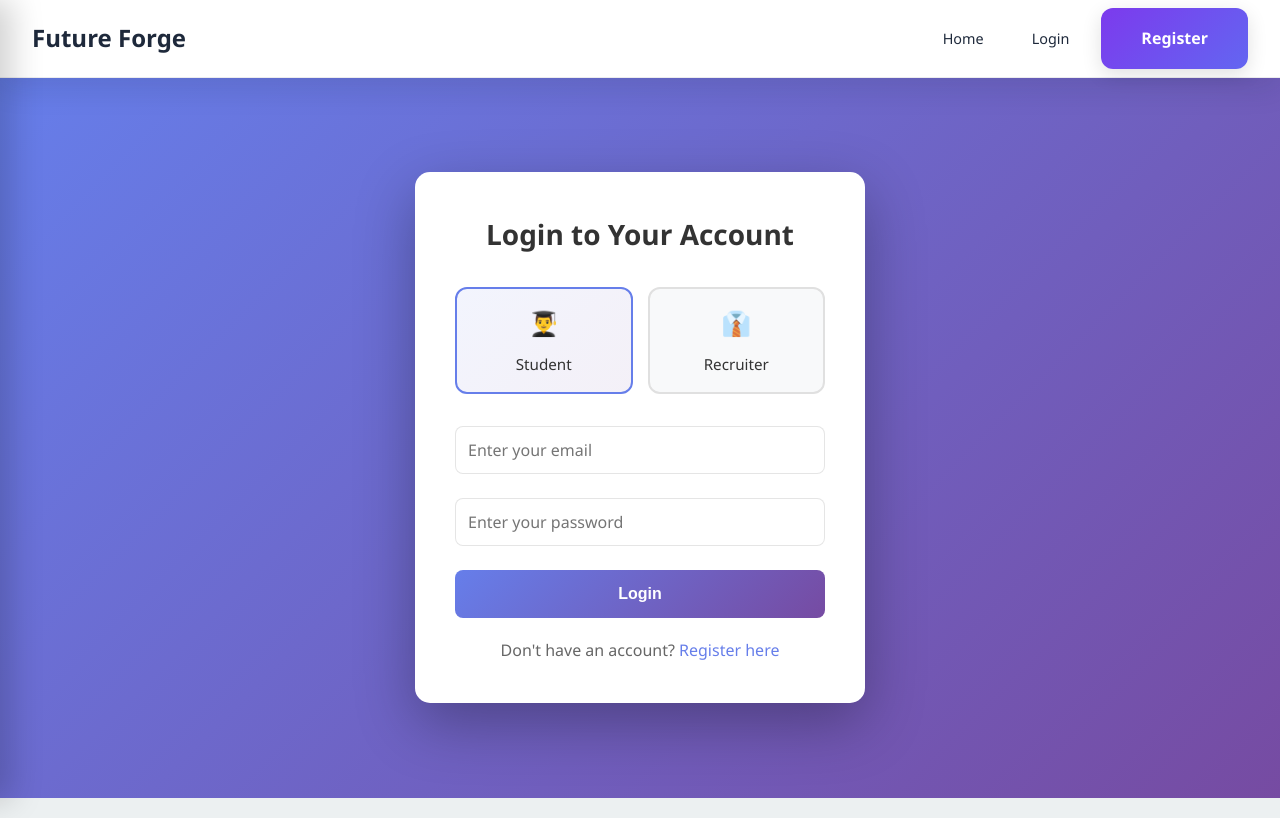
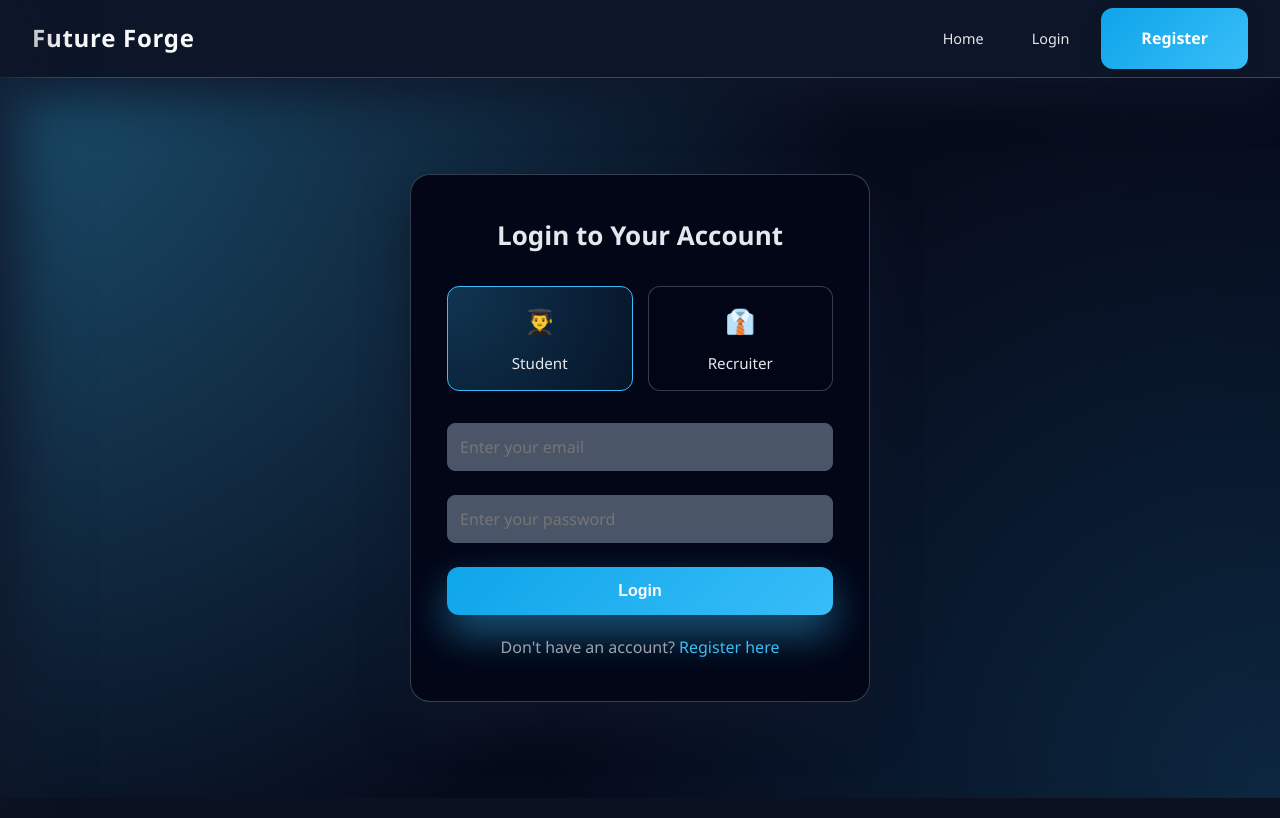
Before and after one commit to G-31-FutureForge/Future-Forge, a React (Create React App) app in the folder my-project/: page /login in a window 1280 px wide. Built offline with nearby package versions, Linux system fonts and the light colour scheme; no server answers.

Commit message:
updated ui of Home page

```diff
--- a/my-project/src/App.css
+++ b/my-project/src/App.css
@@ -11,50 +11,50 @@ body {
   transition: background-color 0.3s ease, color 0.3s ease;
 }
 
-/* Theme variables */
+/* Theme variables - light mode (fallback) */
 :root {
-  --bg: #ecf0f1;
-  --bg-rgb: 236,240,241;
+  --bg: #0b1120;
+  --bg-rgb: 11,17,32;
+  --surface: #020617;
+  --surface-rgb: 2,6,23;
+  --surface-alt: #020617;
+  --muted: #9ca3af;
+  --accent: #38bdf8;
+  --accent-rgb: 56,189,248;
+  --accent-strong: #0ea5e9;
+  --accent-contrast: #f9fafb;
+  --text: #e5e7eb;
+  --text-rgb: 229,231,235;
+  --shadow: 0 22px 45px rgba(15,23,42,0.8);
+  --border: rgba(148,163,184,0.35);
+  --overlay: rgba(15,23,42,0.75);
+  --hero-gradient-start: #020617;
+  --hero-gradient-end: #020617;
+  --cta-gradient-start: #020617;
+  --cta-gradient-end: #020617;
+}
+
+/* Optional true light theme (if you ever set data-theme=\"light\") */
+[data-theme="light"] {
+  --bg: #f3f4f6;
+  --bg-rgb: 243,244,246;
   --surface: #ffffff;
   --surface-rgb: 255,255,255;
-  --surface-alt: #f7f9fc;
-  --muted: #6c757d;
-  --accent: #6366f1;
-  --accent-rgb: 99,102,241;
-  --accent-strong: #7c3aed;
-  --accent-contrast: #f8fafc;
-  --text: #1e293b;
-  --text-rgb: 30,41,59;
-  --shadow: 0 10px 30px rgba(15,23,42,0.12);
+  --surface-alt: #f9fafb;
+  --muted: #6b7280;
+  --accent: #2563eb;
+  --accent-rgb: 37,99,235;
+  --accent-strong: #1d4ed8;
+  --accent-contrast: #f9fafb;
+  --text: #0f172a;
+  --text-rgb: 15,23,42;
+  --shadow: 0 12px 30px rgba(15,23,42,0.18);
   --border: rgba(15,23,42,0.08);
-  --overlay: rgba(15,23,42,0.55);
-  --hero-gradient-start: #f8fafc;
-  --hero-gradient-end: #edf2f7;
-  --cta-gradient-start: #1a202c;
-  --cta-gradient-end: #2d3748;
-}
-
-/* Dark theme overrides */
-[data-theme="dark"] {
-  --bg: #030712;
-  --bg-rgb: 3,7,18;
-  --surface: #0f1720;
-  --surface-rgb: 15,23,32;
-  --surface-alt: #131c2a;
-  --muted: #a0aec0;
-  --accent: #7dd3fc;
-  --accent-rgb: 125,211,252;
-  --accent-strong: #38bdf8;
-  --accent-contrast: #f8fafc;
-  --text: #e2e8f0;
-  --text-rgb: 226,232,240;
-  --shadow: 0 25px 45px rgba(0,0,0,0.55);
-  --border: rgba(148,163,184,0.35);
-  --overlay: rgba(3,7,18,0.75);
-  --hero-gradient-start: #0b1220;
-  --hero-gradient-end: #111b2a;
-  --cta-gradient-start: #0f172a;
-  --cta-gradient-end: #0b1120;
+  --overlay: rgba(15,23,42,0.45);
+  --hero-gradient-start: #eff6ff;
+  --hero-gradient-end: #e5e7eb;
+  --cta-gradient-start: #111827;
+  --cta-gradient-end: #020617;
 }
 
 .App {
--- a/my-project/src/App.js
+++ b/my-project/src/App.js
@@ -42,9 +42,9 @@ function App() {
   const [sidebarOpen, setSidebarOpen] = useState(false);
   const [theme, setTheme] = useState(() => {
     try {
-      return localStorage.getItem('theme') || 'light';
+      return localStorage.getItem('theme') || 'dark';
     } catch (e) {
-      return 'light';
+      return 'dark';
     }
   });
 
--- a/my-project/src/components/auth/Login/Login.css
+++ b/my-project/src/components/auth/Login/Login.css
@@ -4,25 +4,29 @@
   justify-content: center;
   align-items: center;
   min-height: calc(100vh - 80px);
-  padding: 20px;
-  background: linear-gradient(135deg, #667eea 0%, #764ba2 100%);
+  padding: 32px 20px;
+  background:
+    radial-gradient(circle at top left, rgba(var(--accent-rgb), 0.35), transparent 58%),
+    radial-gradient(circle at bottom right, rgba(var(--accent-rgb), 0.18), transparent 50%),
+    linear-gradient(135deg, var(--bg), #020617);
 }
 
 .login-form {
-  background: white;
-  padding: 40px;
-  border-radius: 15px;
-  box-shadow: 0 20px 60px rgba(0, 0, 0, 0.3);
+  background: var(--surface);
+  padding: 40px 36px;
+  border-radius: 20px;
+  box-shadow: var(--shadow);
   width: 100%;
-  max-width: 450px;
+  max-width: 460px;
+  border: 1px solid var(--border);
 }
 
 .login-form h2 {
   text-align: center;
   margin-bottom: 30px;
-  color: #333;
-  font-size: 28px;
-  font-weight: 600;
+  color: var(--text);
+  font-size: 26px;
+  font-weight: 650;
 }
 
 .user-type-group {
@@ -37,22 +41,23 @@
 
 .user-type-option {
   flex: 1;
-  border: 2px solid #e0e0e0;
-  border-radius: 10px;
-  padding: 15px;
+  border: 1px solid var(--border);
+  border-radius: 999px;
+  padding: 12px 14px;
   cursor: pointer;
   transition: all 0.3s ease;
   text-align: center;
+  background: rgba(var(--surface-rgb), 0.6);
 }
 
 .user-type-option:hover {
-  border-color: #667eea;
+  border-color: var(--accent);
   transform: translateY(-2px);
 }
 
 .user-type-option.active {
-  border-color: #667eea;
-  background: linear-gradient(135deg, #667eea15 0%, #764ba215 100%);
+  border-color: var(--accent);
+  background: radial-gradient(circle at top left, rgba(var(--accent-rgb),0.26), rgba(var(--accent-rgb),0.08));
 }
 
 .user-type-option input {
@@ -72,7 +77,7 @@
 
 .option-text {
   font-weight: 500;
-  color: #333;
+  color: var(--text);
 }
 
 .form-group {
@@ -82,44 +87,49 @@
 .form-group input {
   width: 100%;
   padding: 14px;
-  border: 1px solid #ddd;
-  border-radius: 8px;
+  border: 1px solid var(--border);
+  border-radius: 10px;
   font-size: 16px;
-  transition: border-color 0.3s ease;
+  transition: border-color 0.3s ease, box-shadow 0.25s ease, background-color 0.25s ease;
+  background: rgba(var(--surface-rgb), 0.6);
+  color: var(--text);
 }
 
 .form-group input:focus {
   outline: none;
-  border-color: #667eea;
-  box-shadow: 0 0 0 2px rgba(102, 126, 234, 0.2);
+  border-color: var(--accent);
+  box-shadow: 0 0 0 2px rgba(var(--accent-rgb), 0.3);
+  background: rgba(var(--surface-rgb), 0.9);
 }
 
 .error-message {
-  background: #fee;
-  color: #c33;
+  background: rgba(248, 113, 113, 0.12);
+  color: #fecaca;
   padding: 12px;
   border-radius: 8px;
   margin-bottom: 20px;
   text-align: center;
-  border: 1px solid #fcc;
+  border: 1px solid rgba(248, 113, 113, 0.4);
 }
 
 .login-btn {
   width: 100%;
   padding: 15px;
-  background: linear-gradient(135deg, #667eea 0%, #764ba2 100%);
-  color: white;
+  background: linear-gradient(135deg, var(--accent-strong), var(--accent));
+  color: var(--accent-contrast);
   border: none;
-  border-radius: 8px;
+  border-radius: 12px;
   font-size: 16px;
   font-weight: 600;
   cursor: pointer;
-  transition: transform 0.3s ease, box-shadow 0.3s ease;
+  transition: transform 0.25s ease, box-shadow 0.25s ease, filter 0.25s ease;
+  box-shadow: 0 18px 40px rgba(var(--accent-rgb), 0.45);
 }
 
 .login-btn:hover:not(:disabled) {
   transform: translateY(-2px);
-  box-shadow: 0 10px 20px rgba(102, 126, 234, 0.3);
+  box-shadow: 0 22px 55px rgba(var(--accent-rgb), 0.55);
+  filter: brightness(1.03);
 }
 
 .login-btn:disabled {
@@ -130,11 +140,11 @@
 .register-link {
   text-align: center;
   margin-top: 20px;
-  color: #666;
+  color: var(--muted);
 }
 
 .register-link a {
-  color: #667eea;
+  color: var(--accent);
   text-decoration: none;
   font-weight: 500;
 }
@@ -143,31 +153,8 @@
   text-decoration: underline;
 }
 
-/* Dark theme support */
-[data-theme="dark"] .login-form {
-  background: #2d2d2d;
-  color: #fff;
+@media (max-width: 600px) {
+  .login-form {
+    padding: 28px 22px;
+  }
 }
-
-[data-theme="dark"] .login-form h2 {
-  color: #fff;
-}
-
-[data-theme="dark"] .form-group input {
-  background: #3d3d3d;
-  border-color: #555;
-  color: #fff;
-}
-
-[data-theme="dark"] .user-type-option {
-  border-color: #555;
-  background: #3d3d3d;
-}
-
-[data-theme="dark"] .option-text {
-  color: #fff;
-}
-
-[data-theme="dark"] .register-link {
-  color: #aaa;
-}
--- a/my-project/src/components/auth/Register/Register.css
+++ b/my-project/src/components/auth/Register/Register.css
@@ -2,7 +2,10 @@
 .register-container {
     display: flex;
     min-height: 100vh;
-    background: linear-gradient(135deg, #667eea 0%, #764ba2 100%);
+    background:
+        radial-gradient(circle at top left, rgba(var(--accent-rgb), 0.4), transparent 60%),
+        radial-gradient(circle at bottom right, rgba(var(--accent-rgb), 0.22), transparent 55%),
+        linear-gradient(135deg, var(--bg), #020617);
     position: relative;
     overflow: hidden;
 }
@@ -27,12 +30,13 @@
 }
 
 .register-card {
-    background: white;
+    background: var(--surface);
     border-radius: 20px;
-    box-shadow: 0 20px 60px rgba(0, 0, 0, 0.3);
+    box-shadow: var(--shadow);
     width: 100%;
     max-width: 500px;
     padding: 40px;
+    border: 1px solid var(--border);
 }
 
 .register-header {
@@ -44,7 +48,7 @@
     display: inline-block;
     font-size: 24px;
     font-weight: 700;
-    color: #667eea;
+    color: var(--accent);
     text-decoration: none;
     margin-bottom: 10px;
 }
@@ -52,12 +56,12 @@
 .register-header h1 {
     font-size: 28px;
     font-weight: 700;
-    color: #333;
+    color: var(--text);
     margin-bottom: 8px;
 }
 
 .register-header p {
-    color: #666;
+    color: var(--muted);
     font-size: 16px;
     margin: 0;
 }
@@ -71,7 +75,7 @@
     display: block;
     margin-bottom: 12px;
     font-weight: 600;
-    color: #333;
+    color: var(--text);
 }
 
 .user-type-options {
@@ -81,22 +85,22 @@
 
 .user-type-option {
     flex: 1;
-    border: 2px solid #e0e0e0;
+    border: 1px solid var(--border);
     border-radius: 12px;
     padding: 15px;
     cursor: pointer;
     transition: all 0.3s ease;
-    background: #f8f9fa;
+    background: rgba(var(--surface-rgb), 0.7);
 }
 
 .user-type-option:hover {
-    border-color: #667eea;
+    border-color: var(--accent);
     transform: translateY(-2px);
 }
 
 .user-type-option.active {
-    border-color: #667eea;
-    background: linear-gradient(135deg, #667eea15 0%, #764ba215 100%);
+    border-color: var(--accent);
+    background: radial-gradient(circle at top left, rgba(var(--accent-rgb),0.26), rgba(var(--accent-rgb),0.08));
 }
 
 .user-type-option input {
@@ -116,7 +120,7 @@
 
 .option-text {
     font-weight: 500;
-    color: #333;
+    color: var(--text);
 }
 
 /* Form Styles */
@@ -140,7 +144,7 @@
 
 .form-group label {
     font-weight: 500;
-    color: #333;
+    color: var(--text);
     font-size: 14px;
 }
 
@@ -151,18 +155,19 @@
 
 .form-group input {
     padding: 14px;
-    border: 1px solid #ddd;
+    border: 1px solid var(--border);
     border-radius: 10px;
     font-size: 16px;
     transition: all 0.3s ease;
-    background: #f8f9fa;
+    background: rgba(var(--surface-rgb), 0.7);
+    color: var(--text);
 }
 
 .form-group input:focus {
     outline: none;
-    border-color: #667eea;
-    box-shadow: 0 0 0 3px rgba(102, 126, 234, 0.2);
-    background: white;
+    border-color: var(--accent);
+    box-shadow: 0 0 0 3px rgba(var(--accent-rgb), 0.25);
+    background: rgba(var(--surface-rgb), 0.95);
 }
 
 .form-group input:disabled {
@@ -172,7 +177,7 @@
 
 /* Password Hints */
 .password-hints {
-    background: #f8f9fa;
+    background: rgba(var(--surface-rgb), 0.6);
     padding: 15px;
     border-radius: 10px;
     margin: 10px 0;
@@ -180,7 +185,7 @@
 
 .hint-title {
     font-weight: 500;
-    color: #333;
+    color: var(--text);
     margin-bottom: 8px;
     font-size: 14px;
 }
@@ -196,7 +201,7 @@
 
 .password-hints li {
     font-size: 13px;
-    color: #666;
+    color: var(--muted);
     display: flex;
     align-items: center;
     gap: 8px;
@@ -233,12 +238,12 @@
 
 .form-checkbox label {
     font-size: 14px;
-    color: #666;
+    color: var(--muted);
     line-height: 1.4;
 }
 
 .form-checkbox a {
-    color: #667eea;
+    color: var(--accent);
     text-decoration: none;
     font-weight: 500;
 }
@@ -249,8 +254,8 @@
 
 /* Register Button */
 .register-btn {
-    background: linear-gradient(135deg, #667eea 0%, #764ba2 100%);
-    color: white;
+    background: linear-gradient(135deg, var(--accent-strong), var(--accent));
+    color: var(--accent-contrast);
     border: none;
     padding: 16px;
     border-radius: 10px;
@@ -263,7 +268,7 @@
 
 .register-btn:hover:not(:disabled) {
     transform: translateY(-2px);
-    box-shadow: 0 10px 20px rgba(102, 126, 234, 0.3);
+    box-shadow: 0 18px 40px rgba(var(--accent-rgb), 0.45);
 }
 
 .register-btn:disabled {
@@ -281,9 +286,9 @@
 .register-divider span {
     flex: 1;
     text-align: center;
-    color: #999;
+    color: var(--muted);
     font-size: 14px;
-    background: white;
+    background: var(--surface);
     padding: 0 15px;
 }
 
@@ -292,7 +297,7 @@
     content: '';
     flex: 1;
     height: 1px;
-    background: #e0e0e0;
+    background: var(--border);
 }
 
 /* Social Login */
@@ -308,9 +313,9 @@
     justify-content: center;
     gap: 10px;
     padding: 14px;
-    border: 1px solid #ddd;
+    border: 1px solid var(--border);
     border-radius: 10px;
-    background: white;
+    background: var(--surface);
     font-size: 15px;
     font-weight: 500;
     cursor: pointer;
@@ -328,23 +333,23 @@
 }
 
 .social-btn.google-btn {
-    color: #333;
+    color: var(--text);
 }
 
 .social-btn.github-btn {
-    background: #333;
-    color: white;
-    border-color: #333;
+    background: #020617;
+    color: var(--accent-contrast);
+    border-color: #020617;
 }
 
 /* Error Message */
 .error-message {
-    background: #ffebee;
-    color: #c33;
+    background: rgba(248, 113, 113, 0.12);
+    color: #fecaca;
     padding: 15px;
     border-radius: 10px;
     margin-bottom: 20px;
-    border: 1px solid #ffcdd2;
+    border: 1px solid rgba(248, 113, 113, 0.4);
     text-align: center;
     font-size: 14px;
 }
@@ -353,12 +358,12 @@
 .login-link {
     text-align: center;
     margin-top: 20px;
-    color: #666;
+    color: var(--muted);
     font-size: 15px;
 }
 
 .login-link a {
-    color: #667eea;
+    color: var(--accent);
     text-decoration: none;
     font-weight: 500;
 }
@@ -367,56 +372,7 @@
     text-decoration: underline;
 }
 
-/* Dark Theme */
-[data-theme="dark"] .register-card {
-    background: #2d2d2d;
-}
-
-[data-theme="dark"] .register-header h1,
-[data-theme="dark"] .form-group label,
-[data-theme="dark"] .hint-title,
-[data-theme="dark"] .option-text {
-    color: #fff;
-}
-
-[data-theme="dark"] .register-header p,
-[data-theme="dark"] .form-checkbox label,
-[data-theme="dark"] .login-link {
-    color: #aaa;
-}
-
-[data-theme="dark"] .form-group input {
-    background: #3d3d3d;
-    border-color: #555;
-    color: #fff;
-}
-
-[data-theme="dark"] .user-type-option {
-    background: #3d3d3d;
-    border-color: #555;
-}
-
-[data-theme="dark"] .password-hints,
-[data-theme="dark"] .social-btn {
-    background: #3d3d3d;
-    border-color: #555;
-    color: #fff;
-}
-
-[data-theme="dark"] .social-btn.github-btn {
-    background: #222;
-    border-color: #444;
-}
-
-[data-theme="dark"] .register-divider span {
-    background: #2d2d2d;
-    color: #aaa;
-}
-
-[data-theme="dark"] .error-message {
-    background: #3d1f1f;
-    border-color: #5c2b2b;
-}
+/* Dark-specific overrides are now handled by global CSS variables */
 
 /* Responsive Design */
 @media (max-width: 768px) {
--- a/my-project/src/components/common/Navbar/Navbar.css
+++ b/my-project/src/components/common/Navbar/Navbar.css
@@ -1,11 +1,12 @@
 .navbar {
-  background: var(--surface);
-  box-shadow: var(--shadow);
+  background: rgba(15,23,42,0.92);
+  backdrop-filter: blur(20px);
   position: sticky;
   top: 0;
   z-index: 1000;
   padding: 0.5rem 0;
   border-bottom: 1px solid var(--border);
+  box-shadow: 0 18px 45px rgba(15,23,42,0.85);
 }
 
 .navbar-container {
@@ -40,8 +41,9 @@
 .navbar-brand {
   font-size: 1.5rem;
   font-weight: bold;
-  color: var(--text);
+  color: var(--accent-contrast);
   text-decoration: none;
+  letter-spacing: 0.03em;
 }
 
 .navbar-center {
--- a/my-project/src/components/common/Sidebar.css
+++ b/my-project/src/components/common/Sidebar.css
@@ -6,10 +6,10 @@
   left: 0;
   width: 280px;
   height: 100vh;
-  background: var(--surface);
+  background: rgba(15,23,42,0.96);
   color: var(--text);
   border-right: 1px solid var(--border);
-  box-shadow: 12px 0 30px rgba(0, 0, 0, 0.18);
+  box-shadow: 18px 0 55px rgba(15, 23, 42, 0.9);
   transform: translateX(-100%);
   transition: transform 0.3s ease;
   z-index: 1000;
```
Also changed, not shown: my-project/src/components/pages/Home/Home.css (+22 -21 lines).
